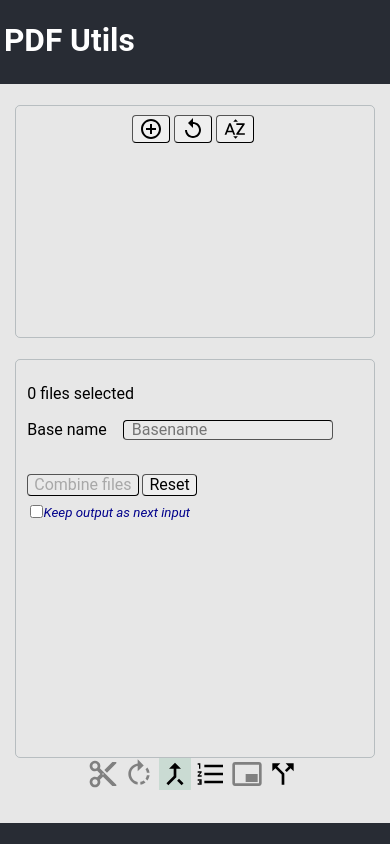
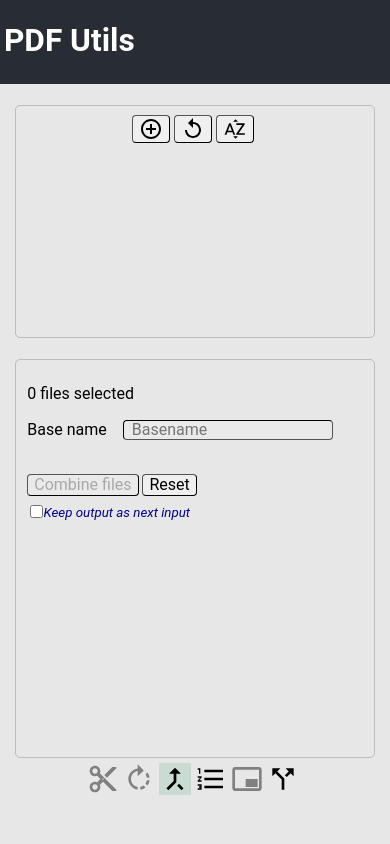
Before and after one commit to c1b3rt00lk1t/pdf-poc, a React (Vite) app: page / in a window 390 px wide. Built offline with nearby package versions, Linux system fonts and the light colour scheme.

Commit message:
Calc main mobile height

```diff
--- a/src/App.module.css
+++ b/src/App.module.css
@@ -36,7 +36,7 @@ button {
 
 .mainMobile {
   width: 100%;
-  height: 85vh;
+  height: calc(87.5vh - env(safe-area-inset-top));
   padding-block-start: 2.5vh;
   background-color: #e7e7e7;
   display: grid;
```
